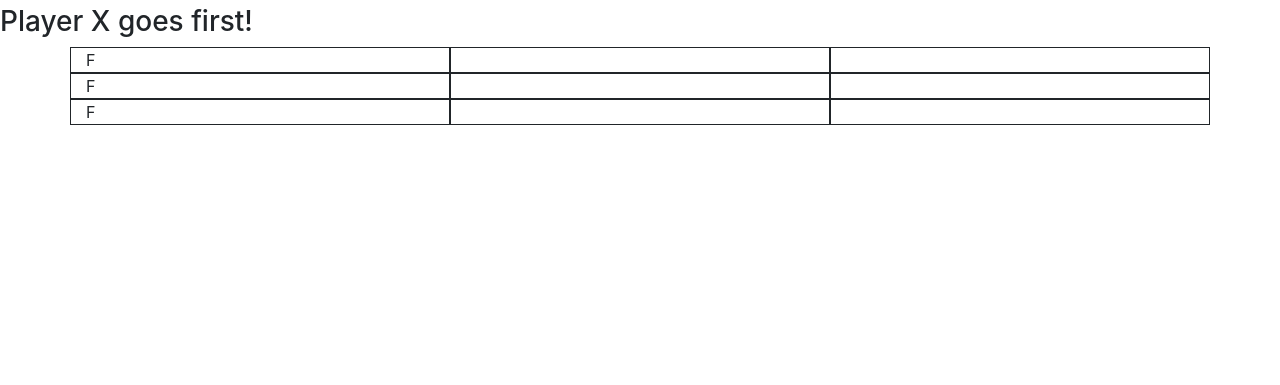
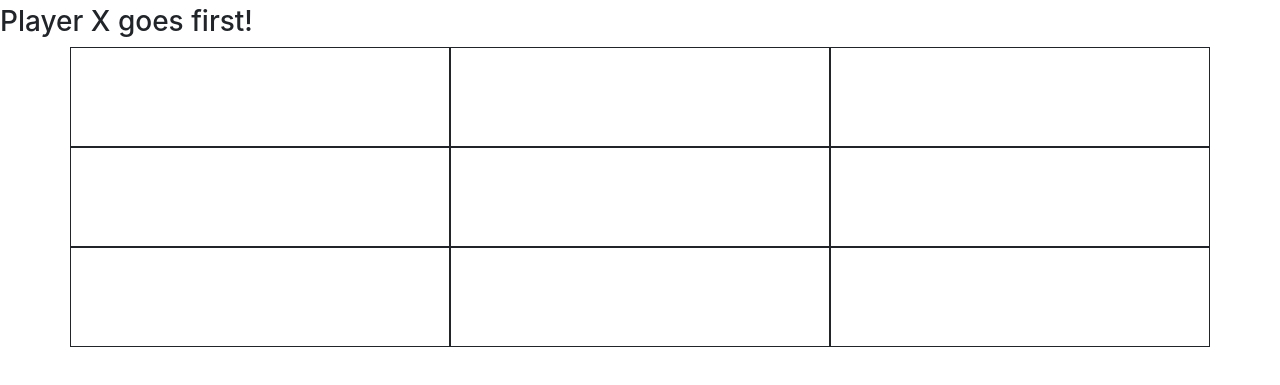
Before and after one commit to carlojacob/tic-tac-toe-client, a website built with webpack: page index.html in a window 1280 px wide. Shown: the part 97-482 px from the top of the page. Built offline with nearby package versions, Linux system fonts and the light colour scheme.

```diff
--- a/assets/styles/index.scss
+++ b/assets/styles/index.scss
@@ -2,4 +2,5 @@
 
 .board {
   border: 1px solid;
+  height: 100px;
 }
--- a/index.html
+++ b/index.html
@@ -18,17 +18,17 @@
       <h3 id="game-status"></h3>
       <div class="container">
         <div class="row">
-          <div class="board col-4" data-id="0">F</div>
+          <div class="board col-4" data-id="0"></div>
           <div class="board col-4" data-id="1"></div>
           <div class="board col-4" data-id="2"></div>
         </div>
         <div class="row">
-          <div class="board col-4" data-id="3">F</div>
+          <div class="board col-4" data-id="3"></div>
           <div class="board col-4" data-id="4"></div>
           <div class="board col-4" data-id="5"></div>
         </div>
         <div class="row">
-          <div class="board col-4" data-id="6">F</div>
+          <div class="board col-4" data-id="6"></div>
           <div class="board col-4" data-id="7"></div>
           <div class="board col-4" data-id="8"></div>
         </div>
```
Also changed, not shown: assets/scripts/auth/api.js (added), assets/scripts/auth/events.js (added), assets/scripts/auth/ui.js (added), 4 other files.
